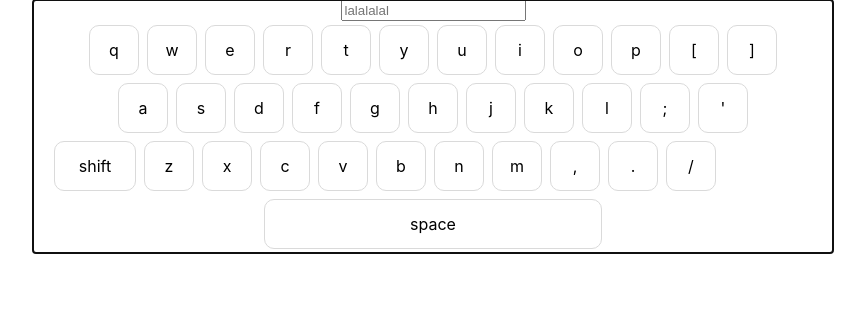
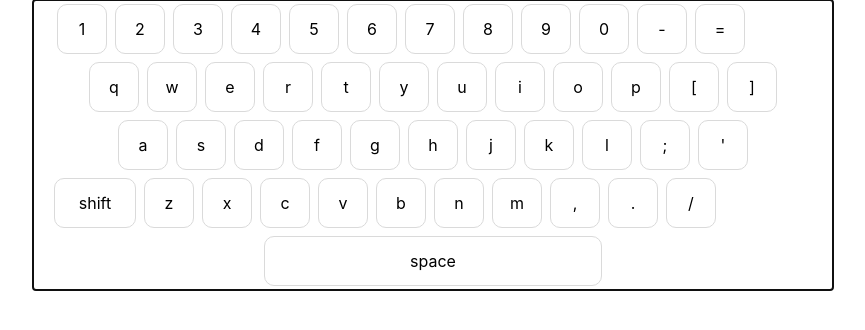
Before and after one commit to eyehol3/sampler-keyboard, a React (Create React App) app: page / in a window 1280 px wide. Shown: the top 330 px of the page, without its empty margins (207-1072 px from the left). Built offline with nearby package versions, Linux system fonts and the light colour scheme.

Commit message:
shift state visual

```diff
--- a/src/components/Key.js
+++ b/src/components/Key.js
@@ -4,10 +4,10 @@ import React from "react";
 
 
 export const Key = (props) => {
-    const {keyName, keyCode} = props;
+    const {keyName, keyCode, shiftState} = props;
 
    return (
-       <div id={keyCode} className={`key ${keyName}`}>{keyName}</div>
+       <div id={keyCode} className={`key ${keyName} ${shiftState? "shift-pressed":null}`}>{keyName}</div>
    )
 
 
--- a/src/components/Keys.js
+++ b/src/components/Keys.js
@@ -6,6 +6,7 @@ import { keyCodes } from "./KeyCodes";
 import "./Keys.scss";
 
 const KeyboardLayout = [
+	"1 2 3 4 5 6 7 8 9 0 - =",
 	"q w e r t y u i o p [ ]",
 	"a s d f g h j k l ; '",
 	"shift z x c v b n m , . /",
@@ -14,26 +15,39 @@ const KeyboardLayout = [
 
 export const Keys = () => {
 	// const [input, setInput] = useState("");
-	// const [pressedKeys, setLayout] = useState();
+	const [shiftState, setShiftState] = useState(false);
+	const [pressedKeys, setPressedKeys] = useState([]);
 	const keyboard = useRef();
 
 	useEffect(() => {
 		keyboard.current.focus();
 	}, []);
+	useEffect(() => {
+		setShiftState(
+			pressedKeys.find(
+				(code) => code === "ShiftRight" || code === "ShiftLeft"
+			)
+		);
+		// console.log(shiftState);
+	}, [pressedKeys]);
 
 	const onKeyDown = (button) => {
-		console.log("Button pressed", button.code);
+		setPressedKeys([...pressedKeys, button.code]);
 		let el = document.querySelector(`#${button.code}`);
 		if (el) {
 			document
 				.querySelector(`#${button.code}`)
 				?.classList.add("key-down");
 		}
-
-		if (button.code === "ShiftRight" || button.code === "ShiftLeft")
-			handleShift();
+		if (
+			pressedKeys.find(
+				(code) => code === "ShiftRight" || code === "ShiftLeft"
+			)
+		)
+			setShiftState(true);
 	};
 	const onKeyUp = (button) => {
+		setPressedKeys(pressedKeys.filter((code) => button.code !== code));
 		let el = document.querySelector(`#${button.code}`);
 		console.log("Button released", button.code);
 		if (el) {
@@ -41,10 +55,6 @@ export const Keys = () => {
 				.querySelector(`#${button.code}`)
 				.classList.remove("key-down");
 		}
-	};
-
-	const handleShift = () => {
-		console.log("DLKJFL:SDKJF:DLSKJFL:D");
 	};
 
 	const renderKeyboard = () =>
@@ -57,6 +67,7 @@ export const Keys = () => {
 							keyName={keyName}
 							key={keyName}
 							keyCode={keyCode}
+							shiftState={shiftState}
 							// ref={keyCode}
 						/>
 					);
@@ -72,11 +83,11 @@ export const Keys = () => {
 			tabIndex="0"
 			ref={keyboard}
 		>
-			<input
+			{/* <input
 				// value={input}
 				placeholder={"lalalalal"}
 				// onChange={onChangeInput}
-			/>
+			/> */}
 			{renderKeyboard()}
 		</div>
 	);
--- a/src/components/Keys.scss
+++ b/src/components/Keys.scss
@@ -21,7 +21,9 @@
     text-align: center;
     line-height: 2rem;
 }
-
+.shift-pressed {
+    background-color: rgb(253, 184, 184);
+}
 .shift {
     width: 4rem;
 }
@@ -30,6 +32,9 @@
     width: 20rem;
 }
 
+.keyboard div.key-row:nth-child(1){
+    margin-left: -4rem;
+}
 .keyboard div.key-row:nth-child(2){
     margin-left: 0rem;
 }
```
